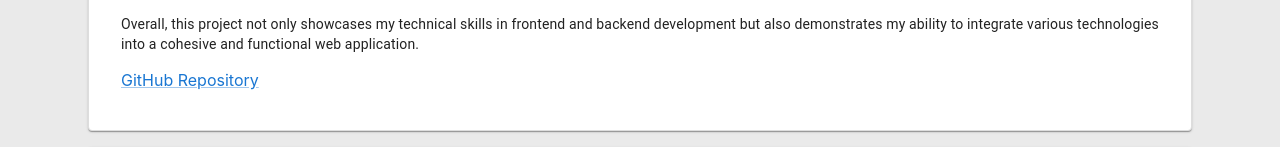
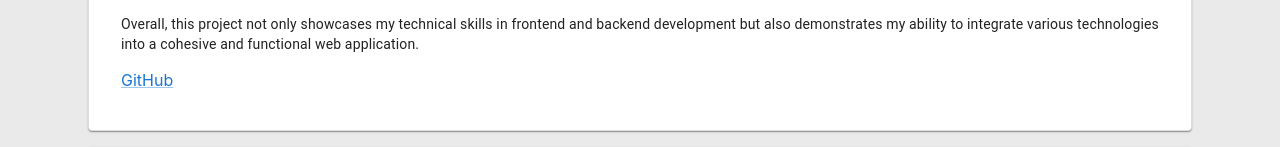
Before and after one commit to omerahmed05/personal-portfolio, a React (Create React App) app: page /projects in a window 1280 px wide. Shown: the part 633-780 px from the top of the page. Built offline with nearby package versions, Linux system fonts and the light colour scheme.

Commit message:
consistency update

```diff
--- a/src/components/Projects.js
+++ b/src/components/Projects.js
@@ -41,7 +41,7 @@ const projects = [
       </>
     ),
     links: [
-      { label: 'GitHub Repository', href: 'https://github.com/omerahmed05/personal-portfolio' },
+      { label: 'GitHub', href: 'https://github.com/omerahmed05/personal-portfolio' },
     ]
   },
   {
```
